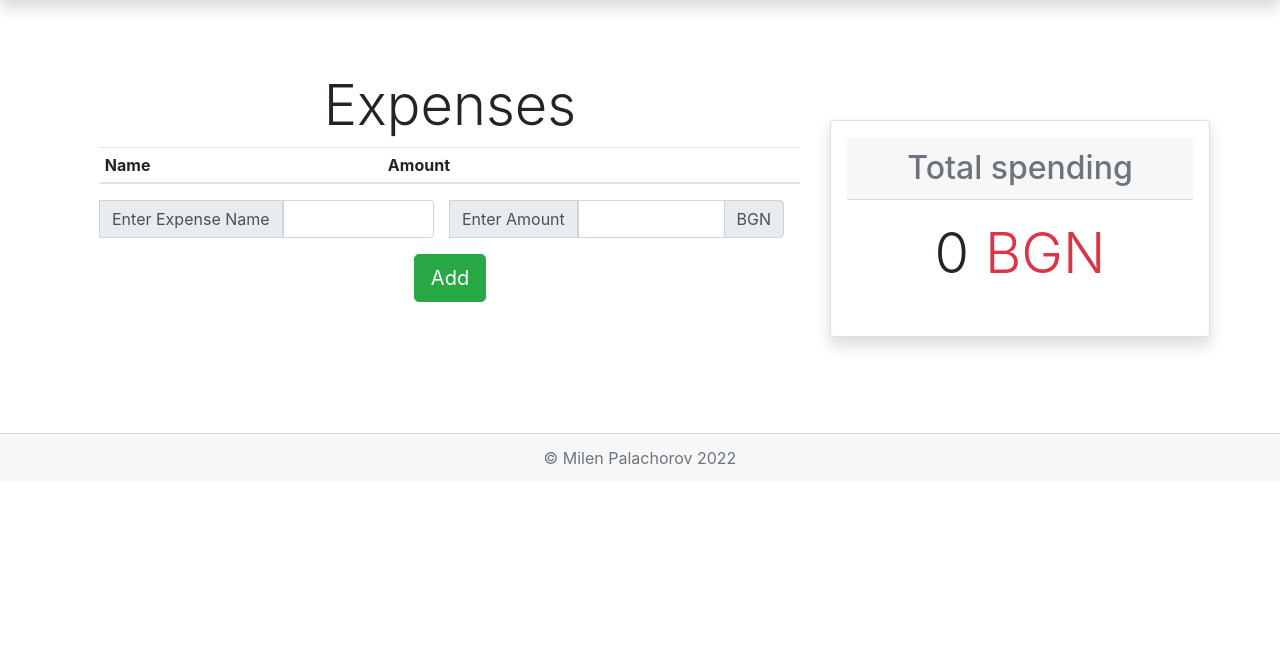
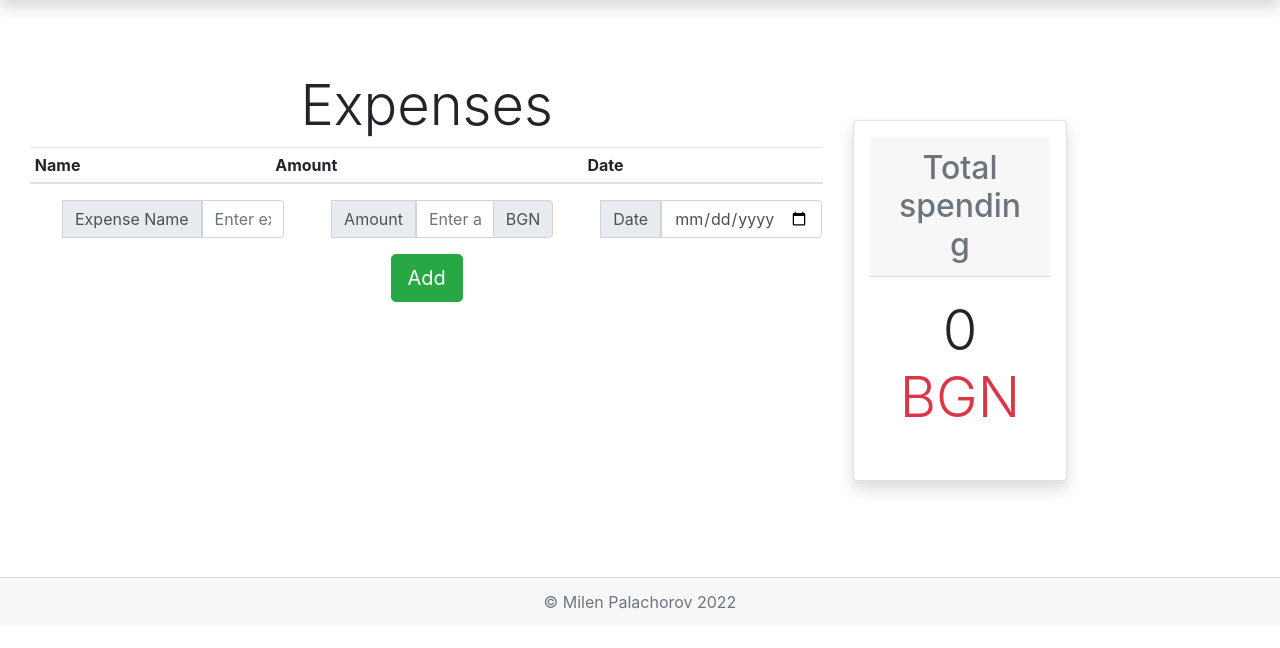
Before and after one commit to milensski/Finance-Tracker, a Flask app: page /home in a window 1280 px wide. Shown: the part 78-726 px from the top of the page. Run offline with Flask 2, Linux system fonts and the light colour scheme; the visitor is signed in with stand-in values (Sample User, id 1); data comes from the database, SQL or seed files in the repository; data that the repository does not hold is empty; parts of the project's set-up code (start-up, migrations or seed data) failed here and were passed over; some libraries are stand-ins or nearby versions.

Commit message:
added date picker and date rown in expense table

```diff
--- a/financetracker/__init__.py
+++ b/financetracker/__init__.py
@@ -4,6 +4,7 @@ from flask import Flask, redirect, url_for
 from flask_login import LoginManager
 from flask_migrate import Migrate
 from flask_sqlalchemy import SQLAlchemy
+
 
 db = SQLAlchemy()
 DB_NAME = 'database.db'
@@ -16,9 +17,9 @@ ALLOWED_EXTENSIONS = {'xls'}
 def create_app():
     app = Flask(__name__)
     app.config['SECRET_KEY'] = 'zHyouxw7ztlfgkUV6RfLYY4pifWvT8CD'
-    # app.config['SQLALCHEMY_DATABASE_URI'] = f'sqlite:///{DB_NAME}'
-    app.config[
-        'SQLALCHEMY_DATABASE_URI'] = f'postgresql://yudgmktqwiaajb:c1e90bf8c0ee8a70f267a72ac38b4dc4db6a02aa852a39da17ba6703ff5a3563@ec2-52-48-159-67.eu-west-1.compute.amazonaws.com:5432/d9n7cr19iafg1t'
+    app.config['SQLALCHEMY_DATABASE_URI'] = f'sqlite:///{DB_NAME}'
+    # app.config[
+        # 'SQLALCHEMY_DATABASE_URI'] = f'postgresql://yudgmktqwiaajb:c1e90bf8c0ee8a70f267a72ac38b4dc4db6a02aa852a39da17ba6703ff5a3563@ec2-52-48-159-67.eu-west-1.compute.amazonaws.com:5432/d9n7cr19iafg1t'
 
     app.config['UPLOAD_FOLDER'] = UPLOAD_FOLDER
 
@@ -27,7 +28,11 @@ def create_app():
         return redirect(url_for('views.home'))
 
     db.init_app(app)
-    migrate.init_app(app, db)
+
+
+
+
+
 
     login_manager = LoginManager()
     login_manager.login_view = 'auth.login'
@@ -47,6 +52,8 @@ def create_app():
 
     create_database(app)
 
+    migrate.init_app(app, db)
+
     return app
 
 
--- a/financetracker/models.py
+++ b/financetracker/models.py
@@ -1,6 +1,9 @@
+
+
 from . import db
 from flask_login import UserMixin
 from sqlalchemy.sql import func
+
 
 
 
@@ -9,6 +12,7 @@ class Expense(db.Model):
     id = db.Column(db.Integer, primary_key=True)
     expense_name = db.Column(db.String(150))
     expense_amount = db.Column(db.String(15))
+    expense_date = db.Column(db.String())
 
     user_id = db.Column(db.Integer, db.ForeignKey('user.id'))
 
--- a/financetracker/templates/base.html
+++ b/financetracker/templates/base.html
@@ -87,7 +87,7 @@
 {%endif%}
 {% endwith %}
 
-<div class="container">
+<div class="container-fluid">
 
     {% block content %}
 
@@ -104,6 +104,8 @@ window.setTimeout(function() {
     $('#AMessage').fadeOut('slow');
 }, 3000);
 </script>
+
+
 
 <script
         src="https://code.jquery.com/jquery-3.2.1.slim.min.js"
--- a/financetracker/templates/home.html
+++ b/financetracker/templates/home.html
@@ -3,13 +3,14 @@
 {% block content %}
 <div class="row">
     <div class="col-md-8">
-        <div class="container-fluid">
+        <div class="container">
             <h4 class='display-4' align="center">Expenses</h4>
             <table class="table table-sm table-hover">
                 <thead>
                 <tr>
                     <th scope="col">Name</th>
                     <th scope="col">Amount</th>
+                    <th scope="col">Date</th>
                     <th></th>
                 </tr>
                 </thead>
@@ -18,6 +19,7 @@
                 <tr>
                     <td> {{ expense.expense_name }}</td>
                     <td>{{ expense.expense_amount }} BGN</td>
+                    <td>{{ expense.expense_date }} </td>
                     <td><a class="close" href="{{url_for('views.delete',id=expense.id)}}">&times;</a></td>
 
                 </tr>
@@ -27,34 +29,47 @@
             </table>
 
             <form class="form-group" method="POST">
+                <div class="row">
+                    <div class="d-flex mb-3 justify-content-between">
 
-                <div class="d-flex mb-3">
-                    <div class="input-group mr-3">
+                        <div class="input-group align-items-center justify-content-start mr-5 ml-5">
                             <div class="input-group-append">
-                            <span class="input-group-text">Enter Expense Name</span>
+                                <span class="input-group-text">Expense Name</span>
 
                             </div>
                             <input type="text" class="form-control" aria-label="Amount" id="expense_name"
-                               name="expense_name">
+                                   name="expense_name" placeholder="Enter expense name">
                         </div>
 
-                    <div class="input-group mr-3">
+                        <div class="input-group align-items-center justify-content-center mr-5">
 
                             <div class="input-group-append">
-                            <span class="input-group-text">Enter Amount</span>
+                                <span class="input-group-text">Amount</span>
                             </div>
                             <input type="text" class="form-control" aria-label="Amount" id="expense_amount"
-                               name="expense_amount">
+                                   name="expense_amount" placeholder="Enter amount">
                             <div class="input-group-append">
                                 <span class="input-group-text">BGN</span>
                             </div>
+                        </div>
+
+                        <div class="input-group align-items-center justify-content-end mr-3">
+                            <div class="input-group-append">
+                                <span class="input-group-text">Date</span>
+
+                            </div>
+                            <input type="date" class="form-control" aria-label="Date"
+                                   id="expense_date"
+                                   name="expense_date" placeholder='Pick a date'>
+                        </div>
+
 
                     </div>
 
 
                 </div>
 
-                <button type="submit" class="btn btn-success btn-lg d-flex mx-auto mb-5">Add</button>
+                <button type="submit" class="btn btn-success btn-lg d-flex mx-auto mb-5 ">Add</button>
 
             </form>
 
@@ -62,7 +77,7 @@
 
     </div>
 
-    <div class="card col-md-4 my-5 mh-100 h-50 d-inline-block shadow p-3 mb-5 bg-body rounded">
+    <div class="card col-md-2 my-5 mh-100 h-50 d-inline-block shadow p-3 mb-5 bg-body rounded">
 
         <h2 class="card-header bd-title text-secondary" align="center">Total spending</h2>
         <div class="card-body" align="center">
@@ -75,5 +90,12 @@
 </div>
 
 
+</div>
+
+<script type="text/javascript">
+document.getElementById("expense_date").addEventListener('focus', function(event) {
+  event.target.showPicker();
+});
+</script>
 
 {% endblock %}
--- a/financetracker/views.py
+++ b/financetracker/views.py
@@ -117,6 +117,7 @@ def home():
     if request.method == 'POST':
         expense_name = request.form.get('expense_name')
         expense_amount = request.form.get('expense_amount')
+        expense_date = request.form.get('expense_date')
 
         if len(expense_name) < 1:
             flash('Expense is empty', category='error')
@@ -127,7 +128,7 @@ def home():
         elif type(float(expense_amount)) != float and type(int(expense_amount)) != int:
             flash('Please enter a number!', category='error')
         else:
-            new_expense = Expense(expense_name=expense_name, expense_amount=expense_amount, user_id=current_user.id)
+            new_expense = Expense(expense_name=expense_name, expense_amount=expense_amount, expense_date=expense_date, user_id=current_user.id)
             db.session.add(new_expense)
             db.session.commit()
             flash('Expense added', category='success')
```
Also changed, not shown: financetracker/templates/statement.html (+11 -3 lines), financetracker/templates/static/index.js (added). Lines whose indentation alone changed are shown as unchanged.
